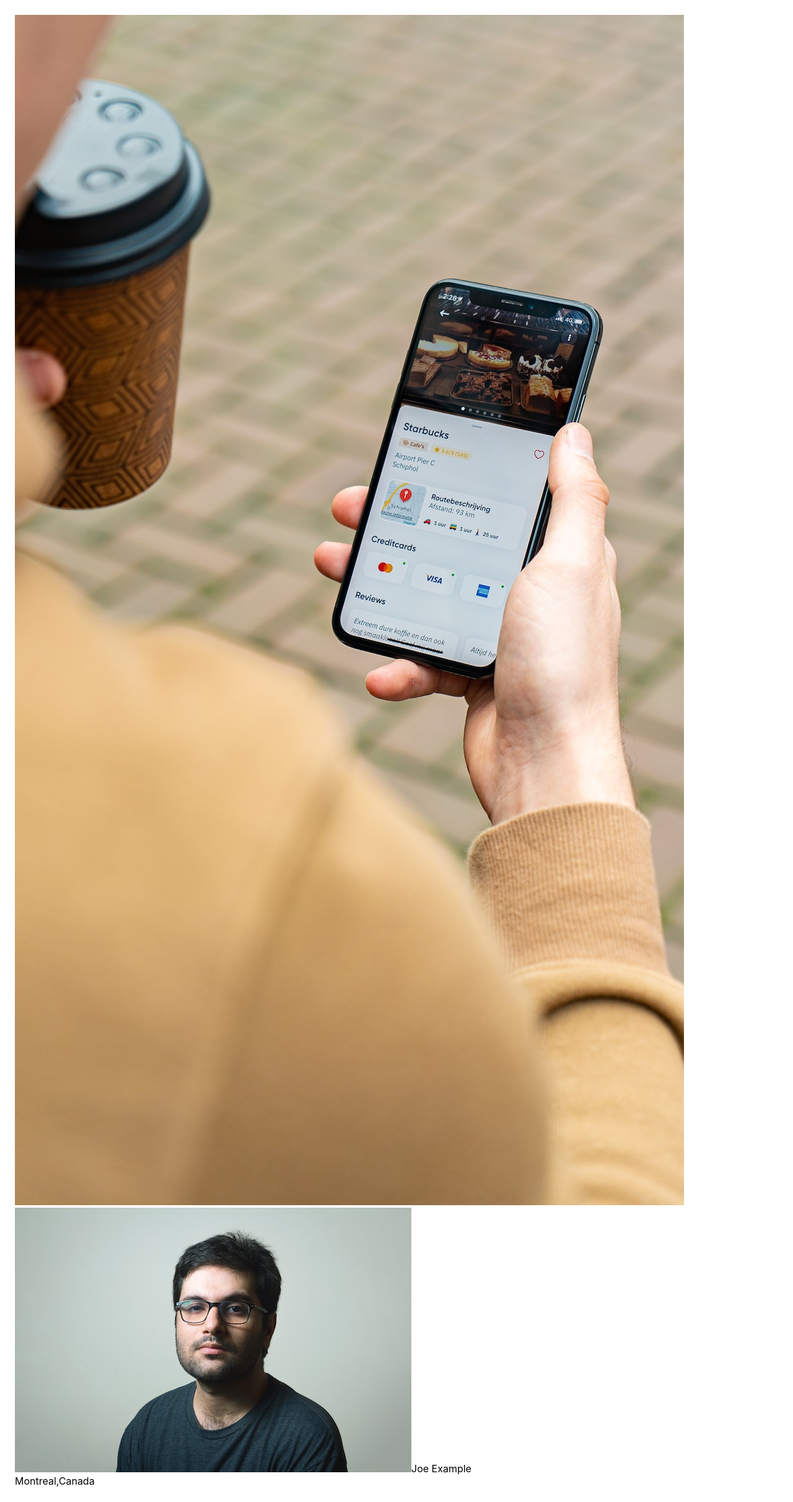
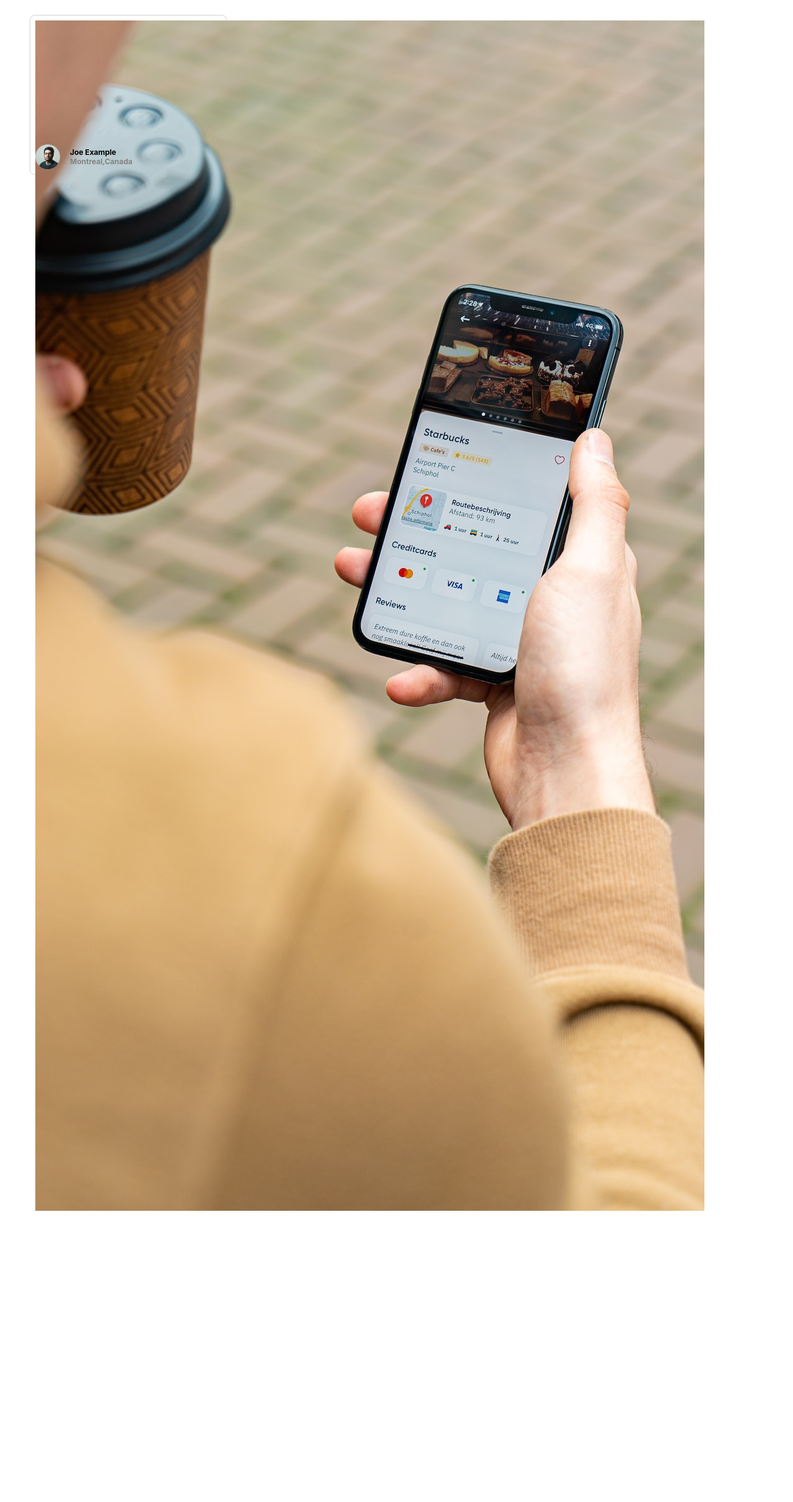
Before and after one commit to lmleao/photo-labs, a React (Create React App) app in the folder frontend/: page / in a window 1280 px wide. Shown: the whole page at 62% size. After the commit the page ends 1958 px from the top, so only its background shows below. Built offline with nearby package versions, Linux system fonts and the light colour scheme; the HTML template or start-up script is replaced by a standard one.

Commit message:
Add styling to component

```diff
--- a/frontend/src/components/PhotoListItem.jsx
+++ b/frontend/src/components/PhotoListItem.jsx
@@ -6,18 +6,22 @@
   const { photoData } = props;
 
   return (
-    <div className="photo-list-item">
-      <div className="photo">
+    <div className="photo-list__item">
+      <div className="photo-list__image">
         <img src={photoData.imageSource} alt="Photo" />
       </div>
-      <div className="details">
-        <div className="user">
-          <img src={photoData.profile} alt="User" />
+      <div className="photo-list__user-details">
+        <img
+          className="photo-list__user-profile"
+          src={photoData.profile}
+          alt="User"
+        />
+        <div className="photo-list__user-info">
           <span>{photoData.username}</span>
-        </div>
-        <div className="location">
-          <span>{photoData.location.city},</span>
-          <span>{photoData.location.country}</span>
+          <div className="photo-list__user-location">
+            <span>{photoData.location.city},</span>
+            <span>{photoData.location.country}</span>
+          </div>
         </div>
       </div>
     </div>
```
